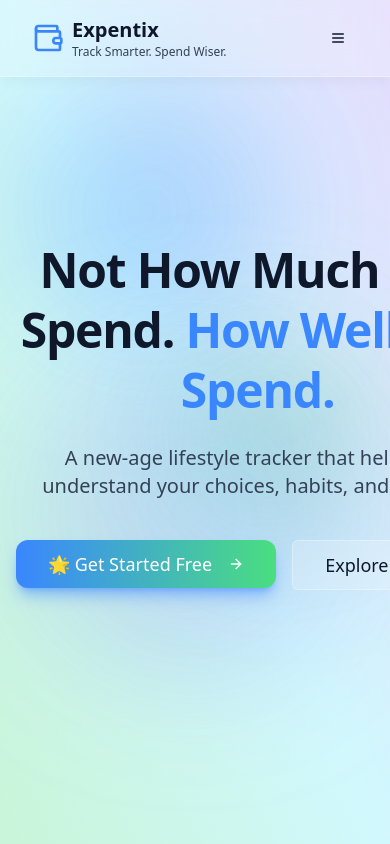
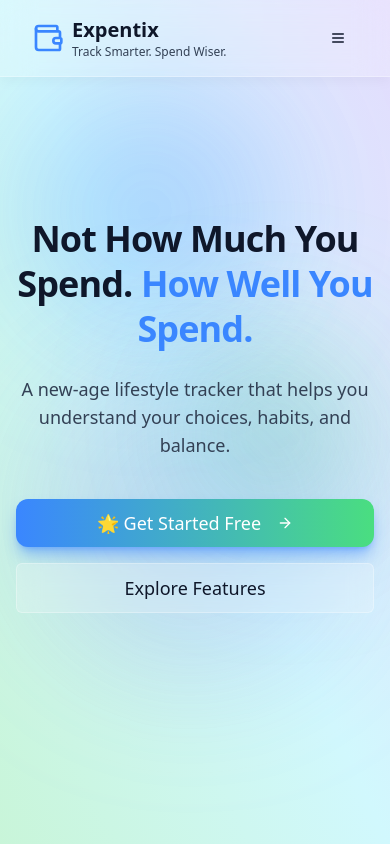
Before and after one commit to harithaaaa-n/Expentix, a React (Vite) app: page / in a window 390 px wide. Shown: the top 844 px of the page. Built offline with nearby package versions, Linux system fonts and the light colour scheme.

Commit message:
[dyad] Implemented detailed responsive UI rules for perfect adaptability. - wrote 2 file(s)

```diff
--- a/src/components/DashboardLayout.tsx
+++ b/src/components/DashboardLayout.tsx
@@ -17,7 +17,7 @@ const DashboardLayout: React.FC<DashboardLayoutProps> = ({ children }) => {
         <Sidebar />
         <div className="flex flex-col w-full md:ml-64">
           <Header />
-          <main className="flex-1 p-4 md:p-6">
+          <main className="flex-1 p-4 sm:p-6 lg:p-8">
             {children}
           </main>
         </div>
--- a/src/components/landing/HeroSection.tsx
+++ b/src/components/landing/HeroSection.tsx
@@ -24,7 +24,7 @@ const itemVariants: Variants = {
 
 const HeroSection: React.FC = () => {
   return (
-    <section id="home" className="relative min-h-[80vh] flex items-center justify-center overflow-hidden py-24 px-4 md:px-8">
+    <section id="home" className="relative min-h-[80vh] flex items-center justify-center overflow-hidden py-16 sm:py-24 px-4 md:px-6 lg:px-8">
       <div className="relative z-10 max-w-6xl w-full grid md:grid-cols-2 gap-12 items-center">
         {/* Left Content */}
         <motion.div
@@ -34,28 +34,28 @@ const HeroSection: React.FC = () => {
           className="text-center md:text-left space-y-6"
         >
           <motion.h1
-            className="text-5xl md:text-7xl font-extrabold tracking-tight text-deep-slate dark:text-gray-50 leading-tight"
+            className="text-4xl sm:text-5xl md:text-6xl xl:text-7xl font-extrabold tracking-tight text-deep-slate dark:text-gray-50 leading-tight"
             variants={itemVariants}
           >
             Not How Much You Spend. <span className="text-sky-blue dark:text-aqua-blue">How Well You Spend.</span>
           </motion.h1>
 
           <motion.p
-            className="text-xl md:text-2xl text-muted-grey-blue dark:text-muted-foreground max-w-xl mx-auto md:mx-0"
+            className="text-lg sm:text-xl md:text-2xl text-muted-grey-blue dark:text-muted-foreground max-w-xl mx-auto md:mx-0"
             variants={itemVariants}
           >
             A new-age lifestyle tracker that helps you understand your choices, habits, and balance.
           </motion.p>
 
           <motion.div
-            className="flex justify-center md:justify-start space-x-4 pt-4"
+            className="flex flex-col sm:flex-row justify-center md:justify-start space-y-4 sm:space-y-0 sm:space-x-4 pt-4"
             variants={itemVariants}
           >
             <Link to="/signup">
               <Button
                 size="lg"
                 className={cn(
-                  "text-lg px-8 py-6 rounded-xl shadow-lg transition-transform duration-300",
+                  "w-full sm:w-auto text-lg px-8 py-6 rounded-xl shadow-lg transition-transform duration-300",
                   "bg-gradient-to-r from-sky-blue to-mint-green text-white hover:scale-[1.02] shadow-sky-blue/50"
                 )}
               >
@@ -67,7 +67,7 @@ const HeroSection: React.FC = () => {
                 size="lg"
                 variant="outline"
                 className={cn(
-                  "text-lg px-8 py-6 bg-white/20 backdrop-blur-md border-white/30 text-deep-slate dark:text-white",
+                  "w-full sm:w-auto text-lg px-8 py-6 bg-white/20 backdrop-blur-md border-white/30 text-deep-slate dark:text-white",
                   "hover:bg-white/30 transition-colors"
                 )}
               >
```
